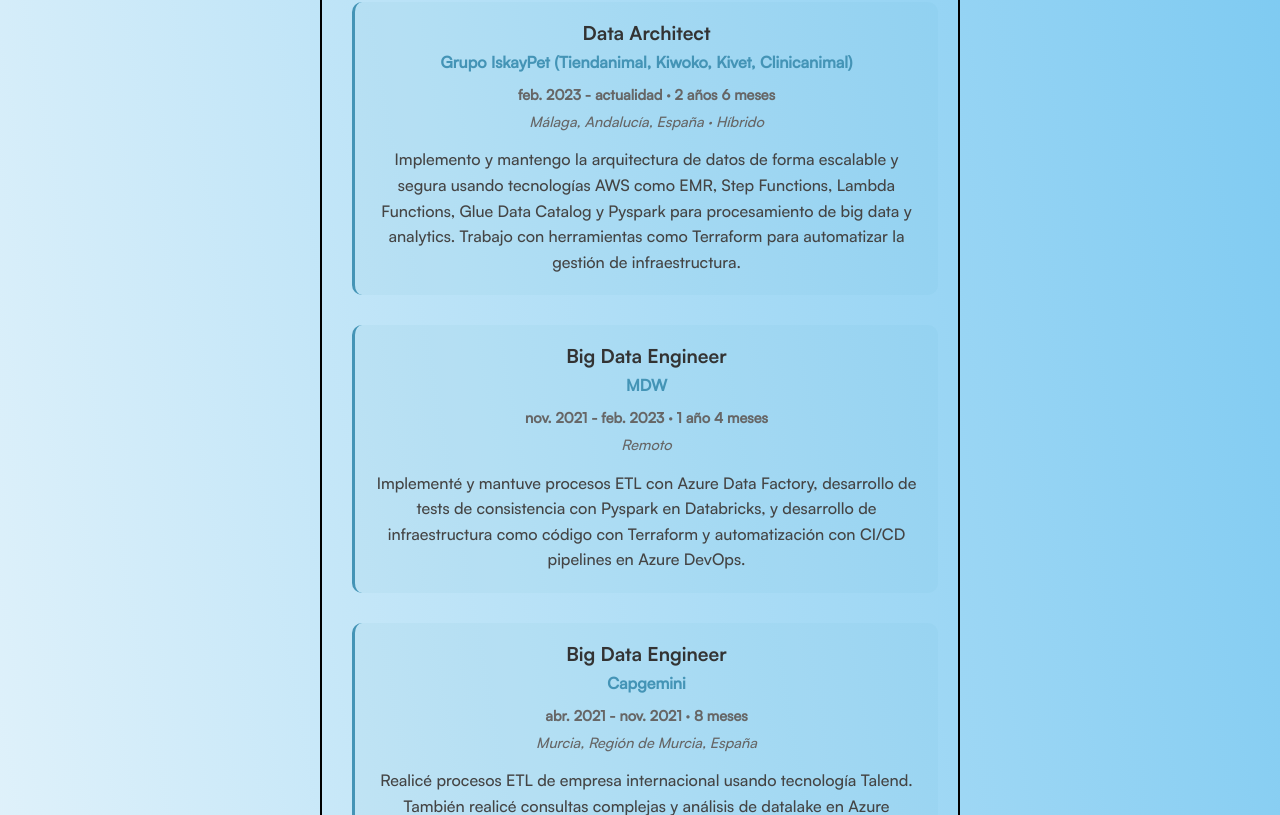
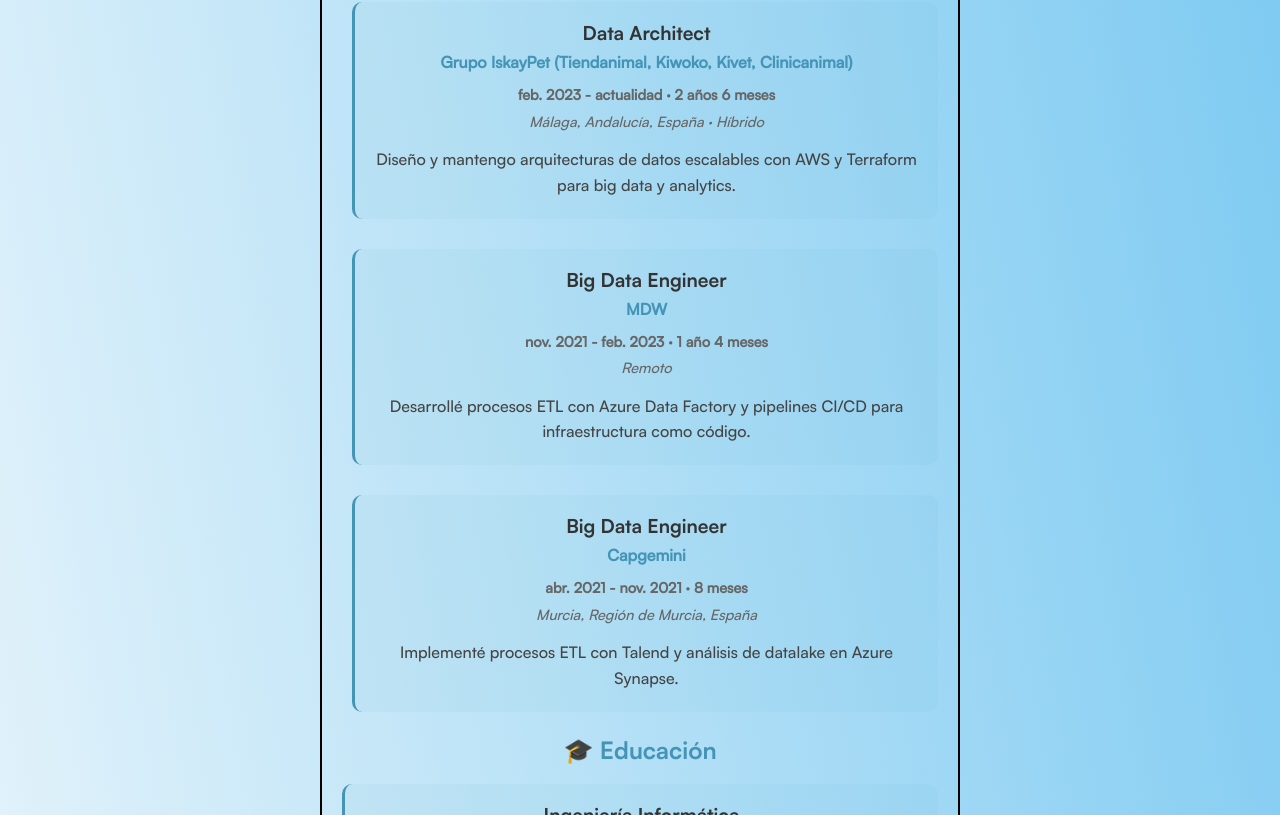
Before and after one commit to r2d2-coder-git/r2d2-page, a React (Create React App) app: page / in a window 1280 px wide. Shown: the part 585-1400 px from the top of the page. Built offline with nearby package versions, Linux system fonts and the light colour scheme.

Commit message:
auto-commit for 62462c16-84dd-40fb-9d62-562c3ad56047

```diff
--- a/src/components/Background/Background.js
+++ b/src/components/Background/Background.js
@@ -11,7 +11,7 @@ const Background = () => {
       period: "feb. 2023 - actualidad",
       duration: "2 años 6 meses",
       location: "Málaga, Andalucía, España · Híbrido",
-      description: "Implemento y mantengo la arquitectura de datos de forma escalable y segura usando tecnologías AWS como EMR, Step Functions, Lambda Functions, Glue Data Catalog y Pyspark para procesamiento de big data y analytics. Trabajo con herramientas como Terraform para automatizar la gestión de infraestructura."
+      description: "Diseño y mantengo arquitecturas de datos escalables con AWS y Terraform para big data y analytics."
     },
     {
       title: "Big Data Engineer",
@@ -19,7 +19,7 @@ const Background = () => {
       period: "nov. 2021 - feb. 2023",
       duration: "1 año 4 meses",
       location: "Remoto",
-      description: "Implementé y mantuve procesos ETL con Azure Data Factory, desarrollo de tests de consistencia con Pyspark en Databricks, y desarrollo de infraestructura como código con Terraform y automatización con CI/CD pipelines en Azure DevOps."
+      description: "Desarrollé procesos ETL con Azure Data Factory y pipelines CI/CD para infraestructura como código."
     },
     {
       title: "Big Data Engineer",
@@ -27,7 +27,7 @@ const Background = () => {
       period: "abr. 2021 - nov. 2021",
       duration: "8 meses",
       location: "Murcia, Región de Murcia, España",
-      description: "Realicé procesos ETL de empresa internacional usando tecnología Talend. También realicé consultas complejas y análisis de datalake en Azure Synapse."
+      description: "Implementé procesos ETL con Talend y análisis de datalake en Azure Synapse."
     }
   ];
 
```
